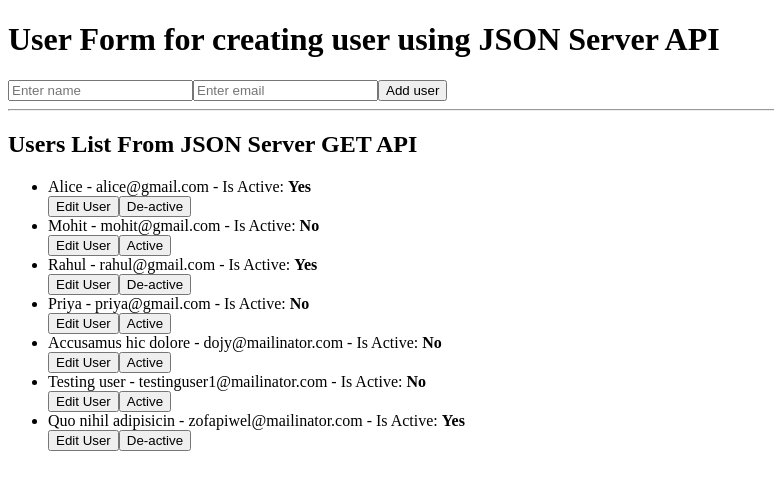
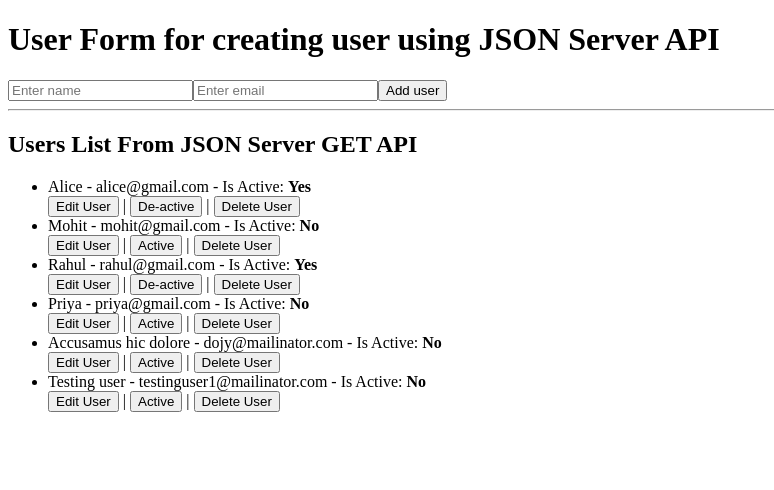
Before and after one commit to Jimi-Chhatrala/angular-tutorial, an Angular app: page / in a window 1280 px wide. Shown: the top 490 px of the page, without its empty margins (0-774 px from the left). Built offline with nearby package versions, Linux system fonts and the light colour scheme; data requests are answered from the project's data file.

Commit message:
52-delete-request-api-json-server

```diff
--- a/db.json
+++ b/db.json
@@ -62,12 +62,6 @@
       "email": "testinguser1@mailinator.com",
       "isActive": false,
       "id": "jLSFo0NtEto"
-    },
-    {
-      "name": "Quo nihil adipisicin",
-      "email": "zofapiwel@mailinator.com",
-      "isActive": true,
-      "id": "12Ni2qPsNZ4"
     }
   ],
   "$schema": "./node_modules/json-server/schema.json"
--- a/src/app/app.html
+++ b/src/app/app.html
@@ -26,7 +26,8 @@
       {{ user.name }} - {{ user.email }} - Is Active:
       <strong>{{ user.isActive ? 'Yes' : 'No' }}</strong>
     </li>
-    <button (click)="editUser(user)">Edit User</button>
-    <button (click)="toggleStatus(user)">{{ user.isActive ? 'De-active' : 'Active' }}</button>
+    <button (click)="editUser(user)">Edit User</button> |
+    <button (click)="toggleStatus(user)">{{ user.isActive ? 'De-active' : 'Active' }}</button> |
+    <button (click)="deleteUser(user)">Delete User</button>
   }
 </ul>
--- a/src/app/app.ts
+++ b/src/app/app.ts
@@ -85,6 +85,17 @@ export class App {
     });
   }
 
+  deleteUser(user: User) {
+    const confirmDelete = confirm(`Are you sure to delete user: ${user.name}?`);
+    if (!confirmDelete) return;
+
+    this.userService.deleteUser(user.id!).subscribe(() => {
+      this.users.update((list_user) =>
+        list_user.filter((filter_user) => filter_user.id !== user.id),
+      );
+    });
+  }
+
   afterSave() {
     this.loadUsers(); // Refresh the user list after adding a new user
     this.name.set('');
--- a/src/app/services/user.service.ts
+++ b/src/app/services/user.service.ts
@@ -30,4 +30,9 @@ export class UserService {
   updateUserStatus(id: number, isActive: boolean): Observable<User> {
     return this.httpClient.patch<User>(`${this.apiUrl}/${id}`, { isActive });
   }
+
+  // Delete a user
+  deleteUser(id: number): Observable<void> {
+    return this.httpClient.delete<void>(`${this.apiUrl}/${id}`);
+  }
 }
```
Also changed, not shown: 1 other file (tests, documents, lock files or other folders).
